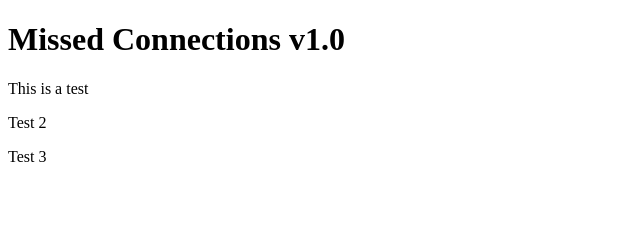
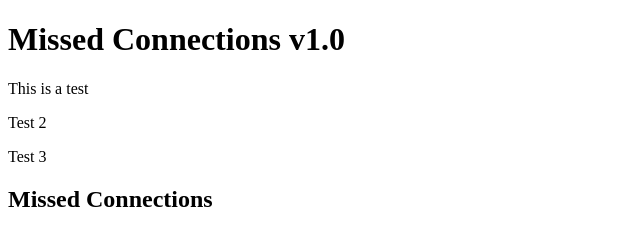
Before and after one commit to hiveapps/wink, a plain HTML site: page index.html in a window 1280 px wide. Shown: the whole page, without its empty margins (0-640 px from the left). Drawn offline with Linux system fonts and the light colour scheme.

Commit message:
header 2

```diff
--- a/index.html
+++ b/index.html
@@ -8,5 +8,6 @@
           <p>This is a test</p>
           <p>Test 2</p>
           <p>Test 3</p>
+         <h2>Missed Connections</h2>
     </body>
 </html>
```
